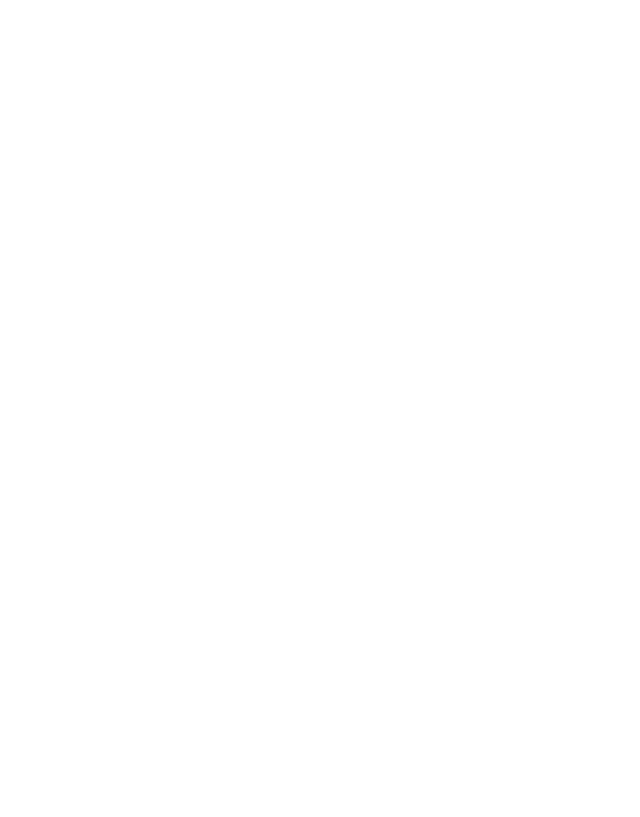
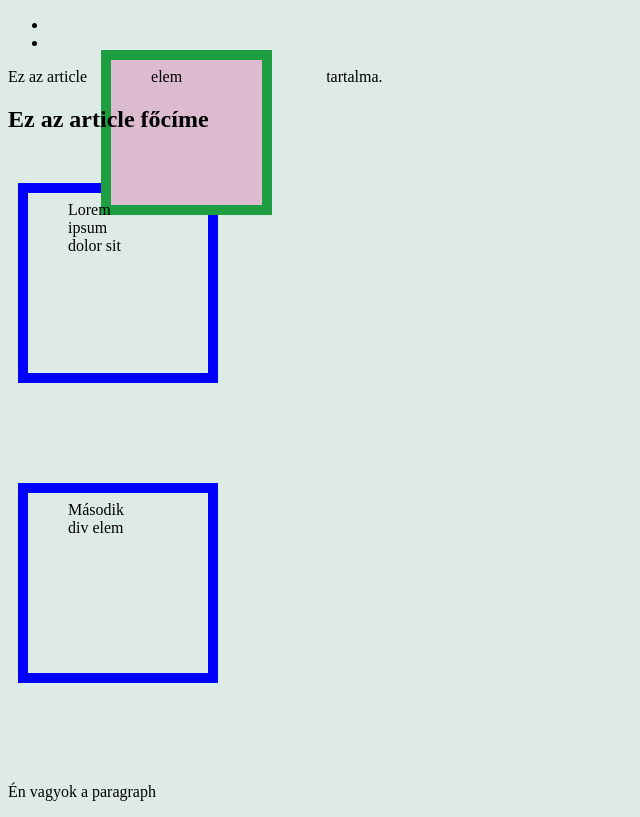
Before and after one commit to sagimartin/week1-practice-2, a plain HTML site: page frontend/index.html in a window 1280 px wide. Shown: the whole page, without its empty margins (0-640 px from the left). Drawn offline with Linux system fonts and the light colour scheme.

Commit message:
Created html and css

```diff
--- a/frontend/index.html
+++ b/frontend/index.html
@@ -4,9 +4,22 @@
 	<meta charset="UTF-8">
 	<meta http-equiv="X-UA-Compatible" content="IE=edge">
 	<meta name="viewport" content="width=device-width, initial-scale=1.0">
+	<link rel="stylesheet" href="style.css">
 	<title>This is FRONTEND</title>
 </head>
 <body>
-	<div id="root"></div>
+	<nav>
+		<ul>
+			<li></li>
+			<li></li>
+		</ul>
+	</nav>
+	<article>
+		Ez az article <span>elem</span>  tartalma.
+		<h1>Ez az article főcíme</h1>
+		<div>Lorem ipsum dolor sit </div>
+		<div>Második div elem</div>
+		<p>Én vagyok a paragraph</p>
+	</article>
 </body>
 </html>
--- /dev/null
+++ b/frontend/style.css
@@ -0,0 +1,42 @@
+*{
+    box-sizing: border-box;
+}
+
+body{
+    background-color: rgb(222, 234, 230);
+}
+
+div{
+
+    width: 200px;
+    height: 200px;
+    border: 10px solid blue;
+
+    padding-top: 8px;
+    padding-right: 80px;
+    padding-bottom: 120px;
+    padding-left: 40px;
+
+    margin-top: 50px;
+    margin-right: 50px;
+    margin-bottom: 100px;
+    margin-left: 10px;
+}
+
+span{
+    background-color: rgb(220, 186, 208);
+
+    width: 100px;
+    height: 100px;
+    border: 10px solid rgb(30, 158, 64);
+
+    padding-top: 8px;
+    padding-right: 80px;
+    padding-bottom: 120px;
+    padding-left: 40px;
+
+    margin-top: 50px;
+    margin-right: 50px;
+    margin-bottom: 100px;
+    margin-left: 10px;
+}
```
